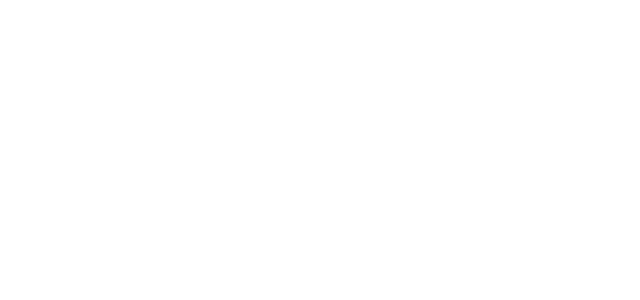
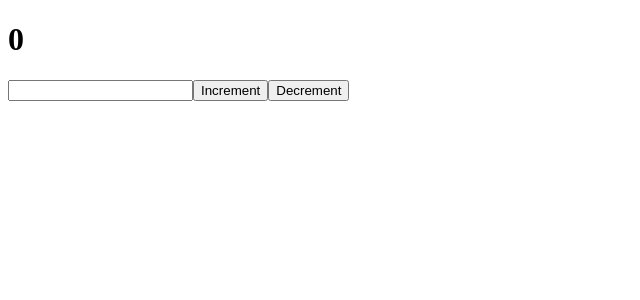
Before and after one commit to Elena-Tkach/stadying-react, a React (Create React App) app: page / in a window 1280 px wide. Shown: the top 300 px of the page, without its empty margins (0-640 px from the left). Built offline with nearby package versions, Linux system fonts and the light colour scheme; the HTML template or start-up script is replaced by a standard one.

Commit message:
feat: Add useState

```diff
--- a/src/App.js
+++ b/src/App.js
@@ -1,9 +1,25 @@
-import React from "react";
+import React, { useState } from "react";
 
 function App() {
+  const [likes, setLikes] = useState(0);
+  const [value, setValue] = useState('');
+
+  const increment = () => {
+    setLikes(likes + 1)
+  };
+  const decrement = () => {
+    setLikes(likes - 1)
+  };
+
   return (
     <div className="App">
-
+      <h1>{likes}</h1>
+      <h2>{value}</h2>
+      <input type="text" value={value}
+        onChange={e => setValue(e.target.value)}
+      />
+      <button onClick={increment}>Increment</button>
+      <button onClick={decrement}>Decrement</button>
     </div>
   );
 }
```
